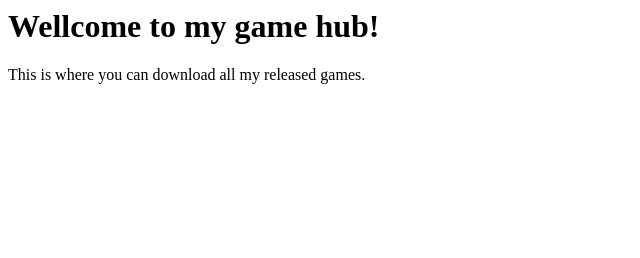
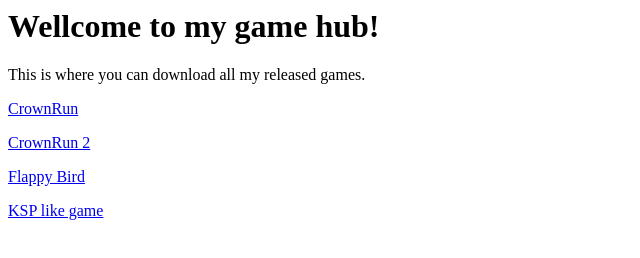
Before and after one commit to VikeSweden/MySite, a plain HTML site: page index.html in a window 1280 px wide. Shown: the whole page, without its empty margins (0-640 px from the left). Drawn offline with Linux system fonts and the light colour scheme.

Commit message:
added game dl links

```diff
--- a/index.html
+++ b/index.html
@@ -1,4 +1,15 @@
 <html>
 	<h1>Wellcome to my game hub!</h1>
 	<p>This is where you can download all my released games.</p>
+	<a href="/Resources/CrownRun.zip" download="CR">
+		<p>CrownRun</p>
+	</a>
+	<a href="/Resources/CrownRun2.zip" download="CR2">
+		<p>CrownRun 2</p>
+	</a>
+	<a href="/Resources/FlappyBird.zip" download="FB">
+		<p>Flappy Bird</p>
+	<a href="/Resources/KSPLikeGame.zip" download="SC_Mk2">
+		<p>KSP like game</p>
+	</a>
 </html>
```
Also changed, not shown: 5 other files.
